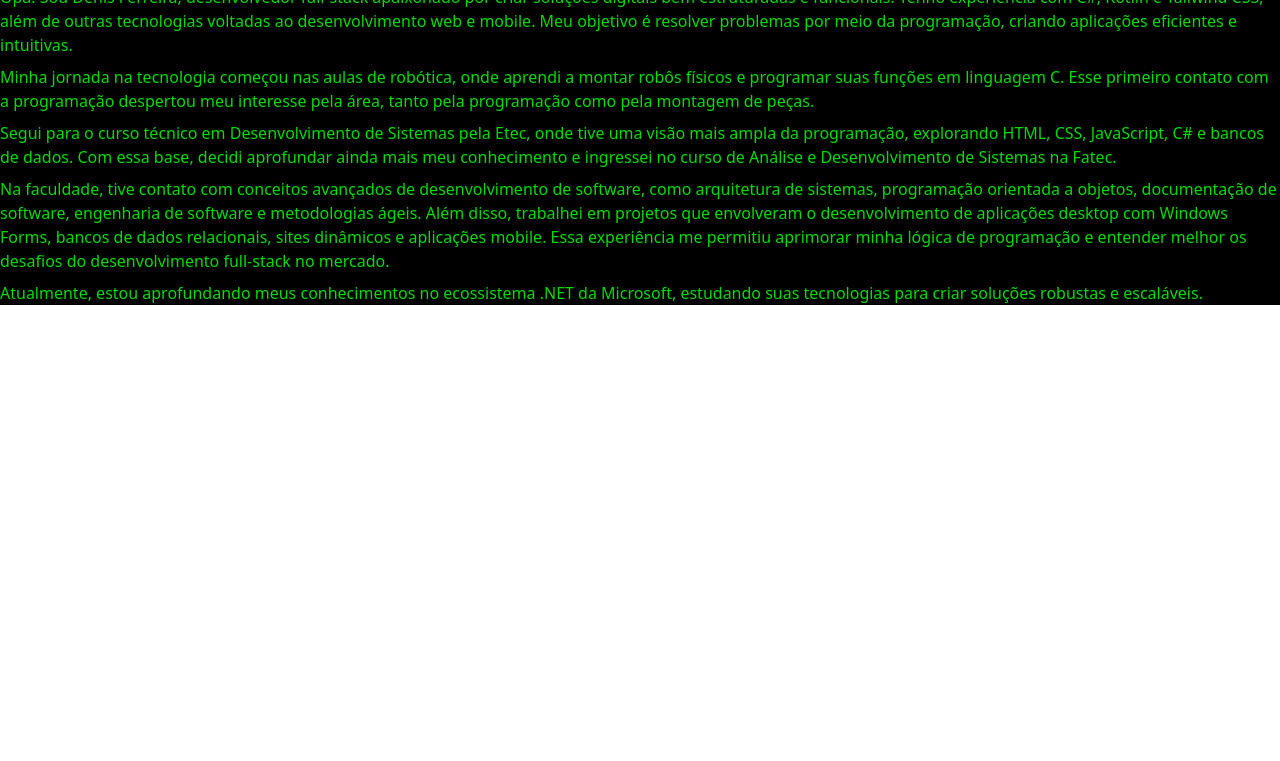
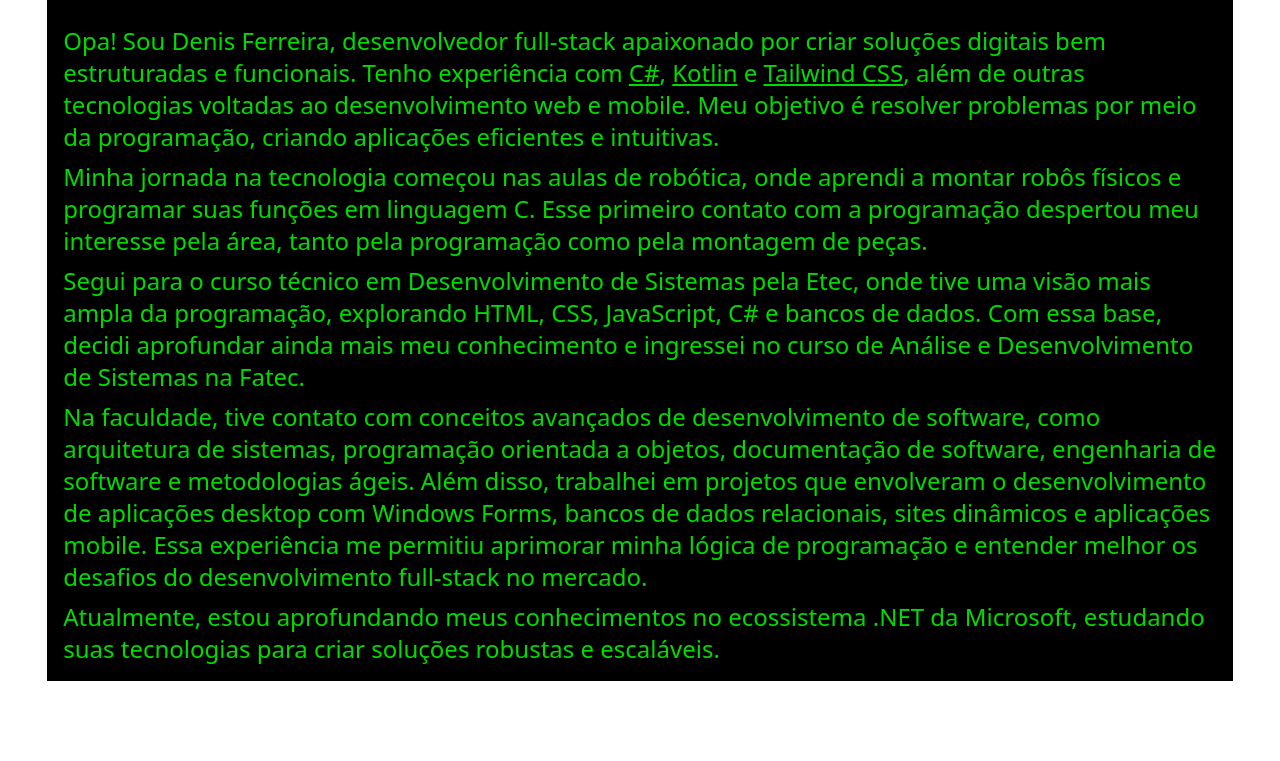
Before and after one commit to CostaDenis/Portfolio, a website: page docs/personal.html in a window 1280 px wide. Shown: the part 115-876 px from the top of the page. Before the commit the page ends 800 px from the top, so only its background shows below. Drawn offline with Linux system fonts and the light colour scheme.

Commit message:
Arrumando a div do terminal

```diff
--- a/docs/personal.html
+++ b/docs/personal.html
@@ -14,23 +14,23 @@
          text-darkVS-ColorSecundary block">Um pouco sobre mim</h2>
     </div>
 
-    <!-- finalizar terminal -->
+    <div class="h-auto w-full flex justify-center mb-20 mt-4 px-4">
 
-    <div class="w-auto h-auto mb-20">
-
-        <div class="flex flex-col">
-
+        <div class="flex flex-col w-full max-w-[95%]">
             <div class="bg-darkVS-HeaderBash flex flex-row items-center">
                 <img src="imgs/terminal/bash.svg" class="h-4 w-auto px-2">
                 <h4 class="text-darkVS-TextHeaderBash text-sm">MINGW64:/c/Users/????/Portfolio</h4>
             </div>
 
-            <div class="bg-darkVS-BackgroundBash text-darkVS-TextBash">
-
-                <p class="mt-1">
+            <div class="h-auto w-full bg-darkVS-BackgroundBash text-darkVS-TextBash text-base sm:text-lg
+            md:text-xl lg:text-2xl text-start p-4 overflow-hidden px-4">
+                <p class="mt-3">
                     Opa! Sou Denis Ferreira, desenvolvedor full-stack apaixonado por criar soluções digitais bem
                     estruturadas e
-                    funcionais. Tenho experiência com C#, Kotlin e Tailwind CSS, além de outras tecnologias voltadas ao
+                    funcionais. Tenho experiência com
+                    <span class="underline">C#</span>, <span class="underline">Kotlin</span> e <span
+                        class="underline">Tailwind CSS</span>, além de outras tecnologias
+                    voltadas ao
                     desenvolvimento
                     web e mobile. Meu objetivo é resolver problemas por meio da programação, criando aplicações
                     eficientes e
@@ -42,34 +42,27 @@
                     programar suas
                     funções em linguagem C. Esse primeiro contato com a programação despertou meu interesse pela área,
                     tanto
-                    pela
-                    programação como pela montagem de peças.
+                    pela programação como pela montagem de peças.
                 </p>
 
                 <p class="mt-2">
                     Segui para o curso técnico em Desenvolvimento de Sistemas pela Etec, onde tive uma visão mais ampla
                     da
-                    programação,
-                    explorando HTML, CSS, JavaScript, C# e bancos de dados. Com essa base, decidi aprofundar ainda mais
-                    meu
-                    conhecimento
-                    e ingressei no curso de Análise e Desenvolvimento de Sistemas na Fatec.
+                    programação, explorando HTML, CSS, JavaScript, C# e bancos de dados. Com essa base, decidi
+                    aprofundar ainda mais
+                    meu conhecimento e ingressei no curso de Análise e Desenvolvimento de Sistemas na Fatec.
                 </p>
 
                 <p class="mt-2">
                     Na faculdade, tive contato com conceitos avançados de desenvolvimento de software, como arquitetura
                     de
-                    sistemas,
-                    programação orientada a objetos, documentação de software, engenharia de software e metodologias
-                    ágeis.
-                    Além disso,
-                    trabalhei em projetos que envolveram o desenvolvimento de aplicações desktop com Windows Forms,
-                    bancos
-                    de dados
-                    relacionais, sites dinâmicos e aplicações mobile. Essa experiência me permitiu aprimorar minha
-                    lógica de
-                    programação
-                    e entender melhor os desafios do desenvolvimento full-stack no mercado.
+                    sistemas, programação orientada a objetos, documentação de software, engenharia de software e
+                    metodologias ágeis.
+                    Além disso, trabalhei em projetos que envolveram o desenvolvimento de aplicações desktop com Windows
+                    Forms, bancos
+                    de dados relacionais, sites dinâmicos e aplicações mobile. Essa experiência me permitiu aprimorar
+                    minha lógica de
+                    programação e entender melhor os desafios do desenvolvimento full-stack no mercado.
                 </p>
 
                 <p class="mt-2">
@@ -77,11 +70,10 @@
                     tecnologias para
                     criar soluções robustas e escaláveis.
                 </p>
-
             </div>
-
         </div>
     </div>
+
 
 </body>
 
```
Also changed, not shown: docs/src/output.css.
